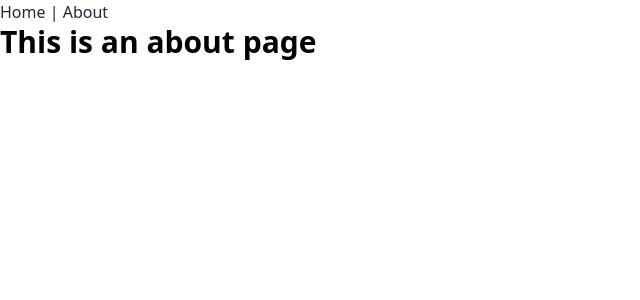
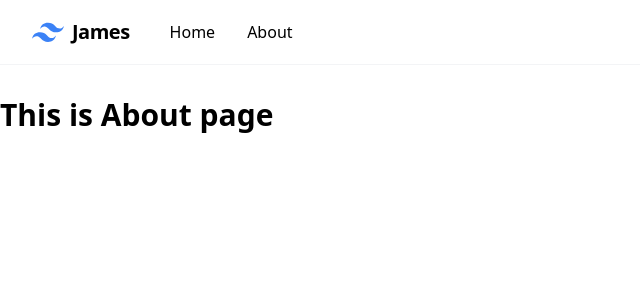
Before and after one commit to BarneyMayerson/portfolio, a Vue app: page /about in a window 1280 px wide. Shown: the top 300 px of the page, without its empty margins (0-640 px from the left). Built offline with nearby package versions, Linux system fonts and the light colour scheme.

Commit message:
Primary Navigation

```diff
--- a/src/App.vue
+++ b/src/App.vue
@@ -1,10 +1,16 @@
+<script setup>
+import { useRoute } from "vue-router";
+import NavigationMenu from "@/components/Generic/NavigationMenu.vue";
+import { computed } from "vue";
+
+const route = useRoute();
+const currentRouteName = computed(() => route.name);
+</script>
+
 <template>
   <header>
-    <div class="antialiased text-gray-800 font-sans">
-      <nav>
-        <RouterLink to="/">Home</RouterLink> |
-        <RouterLink to="/about">About</RouterLink>
-      </nav>
+    <div class="antialiased font-sans">
+      <NavigationMenu :currentRouteName />
     </div>
   </header>
 
--- /dev/null
+++ b/src/components/Generic/NavLink.vue
@@ -0,0 +1,20 @@
+<script setup>
+import { computed } from "vue";
+
+const props = defineProps({
+  to: String,
+  active: Boolean,
+});
+
+const classes = computed(() => {
+  return props.active
+    ? "inline-flex items-center px-1 pt-1 border-b-2 border-indigo-400 dark:border-indigo-600 text-sm font-medium leading-5 text-gray-900 dark:text-gray-100 focus:outline-none focus:border-indigo-700 transition duration-150 ease-in-out"
+    : "inline-flex items-center px-1 pt-1 border-b-2 border-transparent text-sm font-medium leading-5 text-gray-500 dark:text-gray-400 hover:text-gray-700 dark:hover:text-gray-300 hover:border-gray-300 dark:hover:border-gray-700 focus:outline-none focus:text-gray-700 dark:focus:text-gray-300 focus:border-gray-300 dark:focus:border-gray-700 transition duration-150 ease-in-out";
+});
+</script>
+
+<template>
+  <RouterLink :to :classes>
+    <slot />
+  </RouterLink>
+</template>
--- /dev/null
+++ b/src/components/Generic/NavigationMenu.vue
@@ -0,0 +1,54 @@
+<script setup>
+import { ref } from "vue";
+import NavLink from "@/components/Generic/NavLink.vue";
+
+defineProps({
+  currentRouteName: String,
+});
+
+const open = ref(false);
+
+const toggle = () => {
+  open.value = !open.value;
+};
+
+const close = () => {
+  open.value = false;
+};
+</script>
+
+<template>
+  <nav
+    class="bg-white dark:bg-gray-800 border-b border-gray-100 dark:border-gray-700"
+  >
+    <div class="container mx-auto px-4 lg:px-8">
+      <div class="h-16 flex items-center justify-between">
+        <div class="flex items-center">
+          <div class="flex items-center">
+            <svg
+              width="54"
+              height="54"
+              viewBox="0 0 54 54"
+              class="mr-2 h-8 w-8 fill-current text-blue-500"
+            >
+              <path
+                d="M13.5 22.1c1.8-7.2 6.3-10.8 13.5-10.8 10.8 0 12.15 8.1 17.55 9.45 3.6.9 6.75-.45 9.45-4.05-1.8 7.2-6.3 10.8-13.5 10.8-10.8 0-12.15-8.1-17.55-9.45-3.6-.9-6.75.45-9.45 4.05zM0 38.3c1.8-7.2 6.3-10.8 13.5-10.8 10.8 0 12.15 8.1 17.55 9.45 3.6.9 6.75-.45 9.45-4.05-1.8 7.2-6.3 10.8-13.5 10.8-10.8 0-12.15-8.1-17.55-9.45-3.6-.9-6.75.45-9.45 4.05z"
+              />
+            </svg>
+            <span class="text-xl font-semibold tracking-tight"> James </span>
+          </div>
+          <!-- Navigation Links -->
+          <div class="hidden space-x-8 sm:-my-px sm:ms-10 sm:flex">
+            <NavLink to="/" :active="currentRouteName === 'home'">
+              Home
+            </NavLink>
+
+            <NavLink to="about" :active="currentRouteName === 'about'">
+              About
+            </NavLink>
+          </div>
+        </div>
+      </div>
+    </div>
+  </nav>
+</template>
--- a/src/views/AboutView.vue
+++ b/src/views/AboutView.vue
@@ -1,5 +1,7 @@
 <template>
   <div>
-    <h1 class="text-3xl font-bold">This is an about page</h1>
+    <div class="container mx-auto mt-8">
+      <h1 class="text-3xl font-bold">This is About page</h1>
+    </div>
   </div>
 </template>
--- a/src/views/HomeView.vue
+++ b/src/views/HomeView.vue
@@ -1,5 +1,7 @@
 <script setup></script>
 
 <template>
-  <div>Here is the Home page</div>
+  <div class="container mx-auto mt-8">
+    <h1 class="text-3xl font-bold">Here is the Home page</h1>
+  </div>
 </template>
--- a/tailwind.config.js
+++ b/tailwind.config.js
@@ -1,6 +1,7 @@
 /** @type {import('tailwindcss').Config} */
 export default {
   content: ["./index.html", "./src/**/*.{vue,js}"],
+  darkMode: "class",
   theme: {
     extend: {},
   },
```
